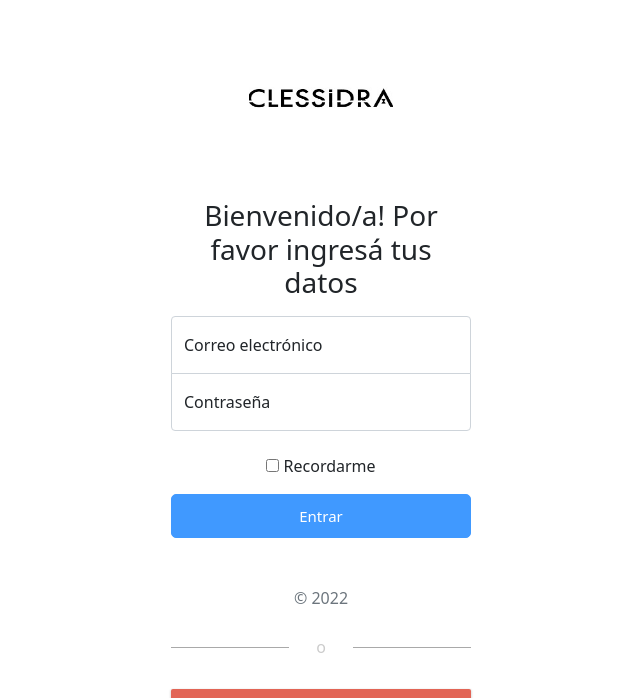
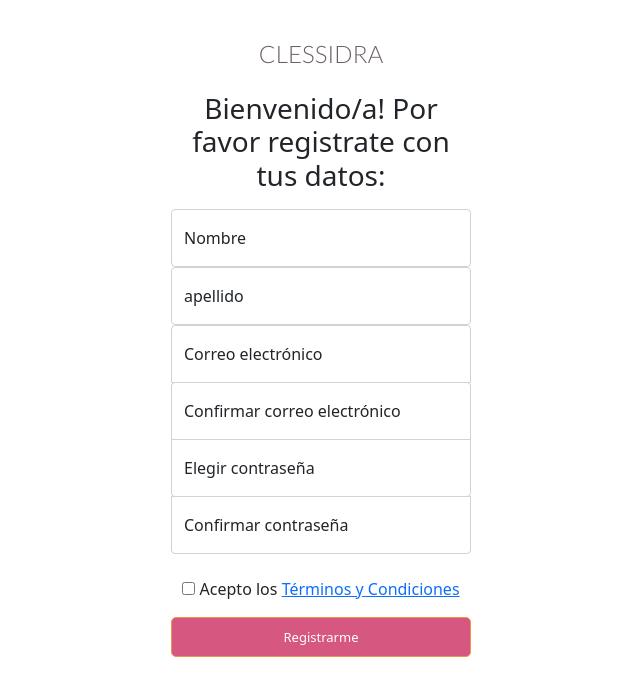
Before and after one commit to Ezerom77/DigitalHouse-G9-Proyecto-Integrador, a Node server app: template views/perfil.html in a window 1280 px wide. Shown: the top 698 px of the page, without its empty margins (319-959 px from the left). Run offline with Node 20, Linux system fonts and the light colour scheme; the template is opened without the code that fills it, so the values that code supplies are empty; some libraries are stand-ins or nearby versions.

Commit message:
updated clessidra logos in forms

```diff
--- a/public/css/loginstyles.css
+++ b/public/css/loginstyles.css
@@ -10,6 +10,17 @@ body {
   padding-bottom: 40px;
   background-color: white;
 }
+
+.logo{
+    height: auto;
+    font-family: 'Lato', sans-serif;
+    color: #6c6161;
+    font-weight: 300;
+    display: block;
+    font-size: 1.5em;
+
+}
+
 
 .form-signin {
   width: 100%;
@@ -140,6 +151,25 @@ body {
   line-height: 23px
 }
 
+.btn-enviar{
+  width: 100px;
+  height: 40px;
+  border: 1px solid #ee964b;
+  font-size: 13px;
+  color: #fff;
+  cursor: pointer;
+  transition: all 0.5s;
+  background-color: #d65780
+}
+.btn-enviar:hover{
+  background-color: #000000;
+
+}
+
+
+font-size: 13px;
+
+
 .heading {
   font-size: 21px
 }
@@ -204,3 +234,11 @@ body {
 .pass-form{
   margin: none;
 }
+
+
+
+.logo-text h3{
+  box-shadow: 0 15px 30px rgba(0, 0, 0, 0.1);
+  font-family: 'Lato', sans-serif;
+  background-color: #ee964b;
+}
--- a/views/login.html
+++ b/views/login.html
@@ -16,6 +16,7 @@
   <link rel="preconnect" href="https://fonts.googleapis.com">
   <link rel="preconnect" href="https://fonts.gstatic.com" crossorigin>
   <link href="https://fonts.googleapis.com/css2?family=Roboto:wght@100;400;700&display=swap" rel="stylesheet">
+  <link href="https://fonts.googleapis.com/css2?family=Lato:wght@300&display=swap" rel="stylesheet">
   <link rel="stylesheet" href="https://use.fontawesome.com/releases/v5.15.4/css/all.css" integrity="sha384-DyZ88mC6Up2uqS4h/KRgHuoeGwBcD4Ng9SiP4dIRy0EXTlnuz47vAwmeGwVChigm" crossorigin="anonymous">
 
   <!-- Internal CSS -->
@@ -26,9 +27,10 @@
 <div class="container-sm">
   <body class="text-center">
     <header>
-      <img class="mb-4" src="/img/clessidra-logo.jpeg" alt="" width="144" height="120">
+      <h3 class="logo">CLESSIDRA</h3>
     </header>
     <main class="form-signin">
+
       <form>
         <h1 class="h3 mb-3 fw-normal">Bienvenido/a! Por favor ingresá tus datos</h1>
         <div class="form-floating">
@@ -45,7 +47,7 @@
           <input type="checkbox" value="remember-me"> Recordarme
           </label>
         </div>
-        <button class="w-100 btn btn-lg btn-primary" type="submit">Entrar</button>
+        <button class="btn-enviar w-100 btn btn-lg btn-primary" type="submit">Entrar</button>
         <p class="mt-5 mb-3 text-muted">&copy; 2022</p>
       </form>
       <script src="https://apis.google.com/js/platform.js?onload=renderButton" async defer></script>
--- a/views/perfil.html
+++ b/views/perfil.html
@@ -5,7 +5,7 @@
   <meta charset="utf-8">
   <meta http-equiv="X-UA-Compatible" content="IE=edge">
   <meta name="viewport" content="width=device-width, initial-scale=1">
-  <title>Perfil de Usuario</title>
+  <title>Registro</title>
 
   <!-- Bootstrap CSS -->
   <link href="https://cdn.jsdelivr.net/npm/bootstrap@5.1.3/dist/css/bootstrap.min.css" rel="stylesheet" integrity="sha384-1BmE4kWBq78iYhFldvKuhfTAU6auU8tT94WrHftjDbrCEXSU1oBoqyl2QvZ6jIW3" crossorigin="anonymous">
@@ -16,6 +16,7 @@
   <link rel="preconnect" href="https://fonts.googleapis.com">
   <link rel="preconnect" href="https://fonts.gstatic.com" crossorigin>
   <link href="https://fonts.googleapis.com/css2?family=Roboto:wght@100;400;700&display=swap" rel="stylesheet">
+  <link href="https://fonts.googleapis.com/css2?family=Lato:wght@300&display=swap" rel="stylesheet">
   <link rel="stylesheet" href="https://use.fontawesome.com/releases/v5.15.4/css/all.css" integrity="sha384-DyZ88mC6Up2uqS4h/KRgHuoeGwBcD4Ng9SiP4dIRy0EXTlnuz47vAwmeGwVChigm" crossorigin="anonymous">
 
   <!-- Internal CSS -->
@@ -23,47 +24,48 @@
 
 </head>
 
-<div class="container-lg">
+<div class="container-sm">
   <body class="text-center">
     <header>
-      <img class="mb-4" src="/img/clessidra-logo.jpeg" alt="" width="144" height="120">
+      <h3 class="logo">CLESSIDRA</h3>
     </header>
     <main class="form-signin">
       <form>
-        <h1 class="h3 mb-3 fw-normal">Bienvenido/a! Por favor ingresá tus datos</h1>
+        <h1 class="h3 mb-3 fw-normal">Bienvenido/a! Por favor registrate con tus datos:</h1>
+
+        <div class="form-floating">
+          <input type="text" class="form-control" id="nombre" placeholder="Juan">
+          <label for="nombre">Nombre</label>
+        </div>
+        <div class="form-floating">
+          <input type="text" class="form-control" id="apellido" placeholder="Perez">
+          <label for="apellido">apellido</label>
+        </div>
         <div class="form-floating">
           <input type="email" class="form-control" id="email" placeholder="name@example.com">
           <label for="email">Correo electrónico</label>
         </div>
         <div class="form-floating">
-          <input type="password" class="form-control" id="password" placeholder="Password">
-          <label for="password">Contraseña</label>
+          <input type="email" class="form-control" id="emailconfirm" placeholder="name@example.com">
+          <label for="emailconfirm">Confirmar correo electrónico</label>
         </div>
-        <br>
+        <div class="form-floating">
+          <input type="password" class="form-control" id="password" placeholder="Contraseña">
+          <label for="password">Elegir contraseña</label>
+        </div>
+        <div class="form-floating">
+          <input type="password" class="form-control pass-form" id="passwordconfirm" placeholder="Confirmar contraseña">
+          <label for="passwordconfirm">Confirmar contraseña</label>
+        </div>
+            <br>
         <div class="checkbox mb-3">
           <label>
-          <input type="checkbox" value="remember-me"> Recordarme
+          <input type="checkbox" value="acceptterms"> Acepto los <a href="#!">Términos y Condiciones</a>
           </label>
         </div>
-        <button class="w-100 btn btn-lg btn-primary" type="submit">Entrar</button>
+        <button class="btn-enviar w-100 btn btn-lg btn-primary" type="submit">Registrarme</button>
         <p class="mt-5 mb-3 text-muted">&copy; 2022</p>
       </form>
-      <script src="https://apis.google.com/js/platform.js?onload=renderButton" async defer></script>
-      <div class="or-container">
-        <div class="line-separator text-secondary"></div>
-        <div class="or-label">o</div>
-        <div class="line-separator"></div>
-      </div>
-      <div class="form-floating social-login">
-        <button type="button" class=" btn btn-outline-secondary google-btn"> <img src="https://img.icons8.com/color/48/000000/google-logo.png"> Entrar con Google+</button>
-      </div>
-       <br>
-      <div class="form-floating social-login">
-        <button type="button" class=" btn btn-outline-secondary facebook-btn"> <img src="https://img.icons8.com/fluency/48/000000/facebook-new.png"> Entrar con Facebook</button>
-      </div>
-      <br>
-      <p class="text-inverse text-center">No tenés cuenta aún? <a href="/registro" data-abc="true">Registrate</a></p>
-
     </main>
   </body>
 </div>
--- a/views/registro.html
+++ b/views/registro.html
@@ -16,6 +16,7 @@
   <link rel="preconnect" href="https://fonts.googleapis.com">
   <link rel="preconnect" href="https://fonts.gstatic.com" crossorigin>
   <link href="https://fonts.googleapis.com/css2?family=Roboto:wght@100;400;700&display=swap" rel="stylesheet">
+  <link href="https://fonts.googleapis.com/css2?family=Lato:wght@300&display=swap" rel="stylesheet">
   <link rel="stylesheet" href="https://use.fontawesome.com/releases/v5.15.4/css/all.css" integrity="sha384-DyZ88mC6Up2uqS4h/KRgHuoeGwBcD4Ng9SiP4dIRy0EXTlnuz47vAwmeGwVChigm" crossorigin="anonymous">
 
   <!-- Internal CSS -->
@@ -26,7 +27,7 @@
 <div class="container-sm">
   <body class="text-center">
     <header>
-      <img class="mb-4" src="/img/clessidra-logo.jpeg" alt="" width="144" height="120">
+      <h3 class="logo">CLESSIDRA</h3>
     </header>
     <main class="form-signin">
       <form>
@@ -62,7 +63,7 @@
           <input type="checkbox" value="acceptterms"> Acepto los <a href="#!">Términos y Condiciones</a>
           </label>
         </div>
-        <button class="w-100 btn btn-lg btn-primary" type="submit">Registrarme</button>
+        <button class="btn-enviar w-100 btn btn-lg btn-primary" type="submit">Registrarme</button>
         <p class="mt-5 mb-3 text-muted">&copy; 2022</p>
       </form>
     </main>
```
